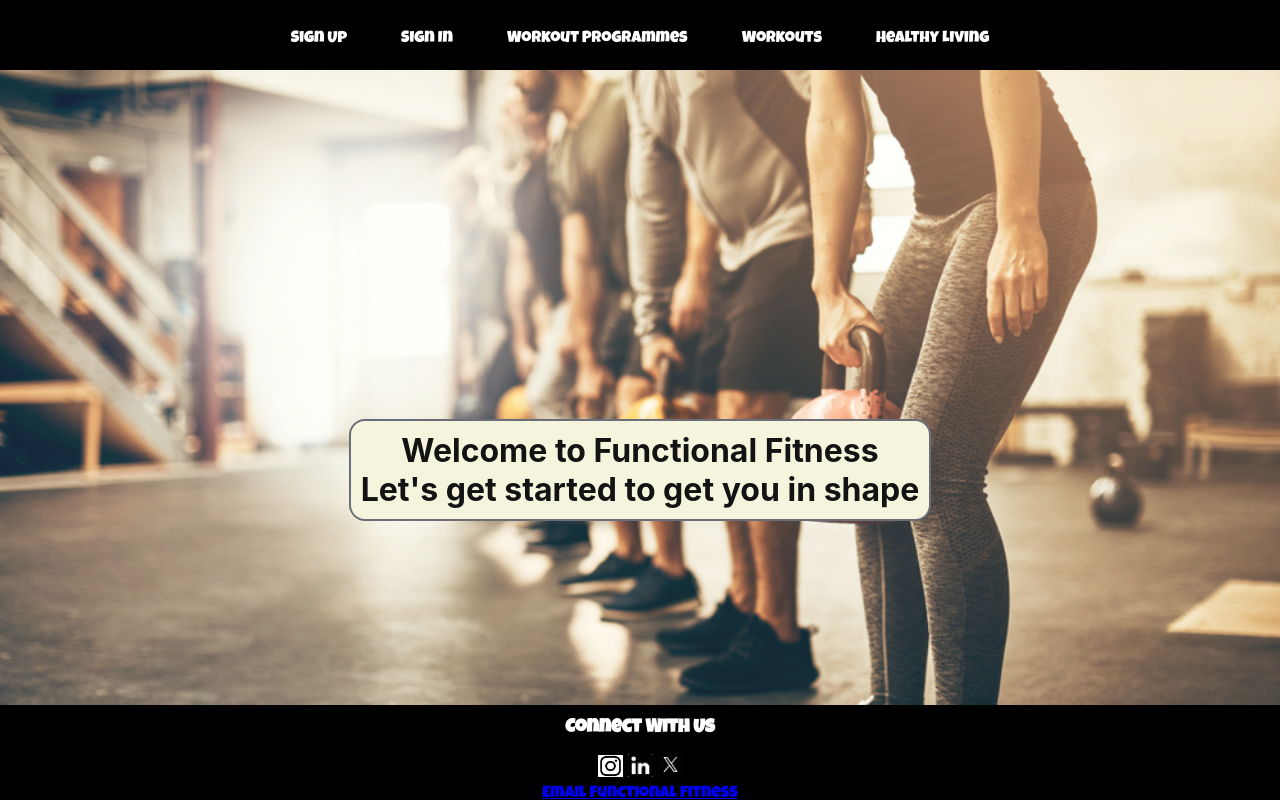
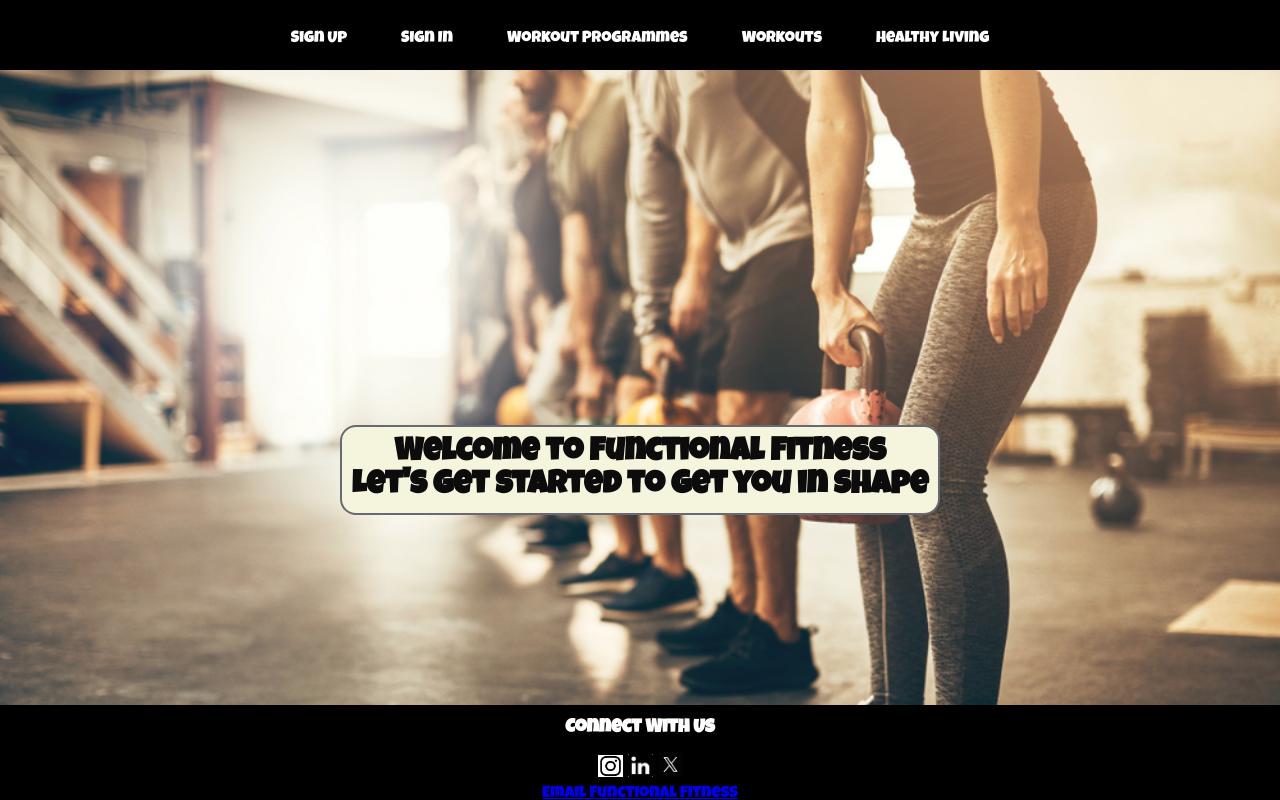
Before and after one commit to deepthinker-88/Fitness-Website, a React (Create React App) app: page / in a window 1280 px wide. Built offline with nearby package versions, Linux system fonts and the light colour scheme.

Commit message:
Updated css file for home component

```diff
--- a/src/components/Home/Home.css
+++ b/src/components/Home/Home.css
@@ -14,3 +14,20 @@ body, html {
         text-align: center;
         font-size: 2rem;
     }
+
+
+ @media (min-width: 25rem) {
+  .main-page {
+    opacity: 0.95;
+    background-image: url("../../images/mainFitnessImage.png");
+    background-size: cover;
+    background-position: center;
+    height: 100vh;
+    display: flex;
+    flex-direction: column;
+    justify-content: center;
+    align-items: center;
+    font-family: "LuckiestGuy";
+    overflow: auto;
+  }
+ }
```
